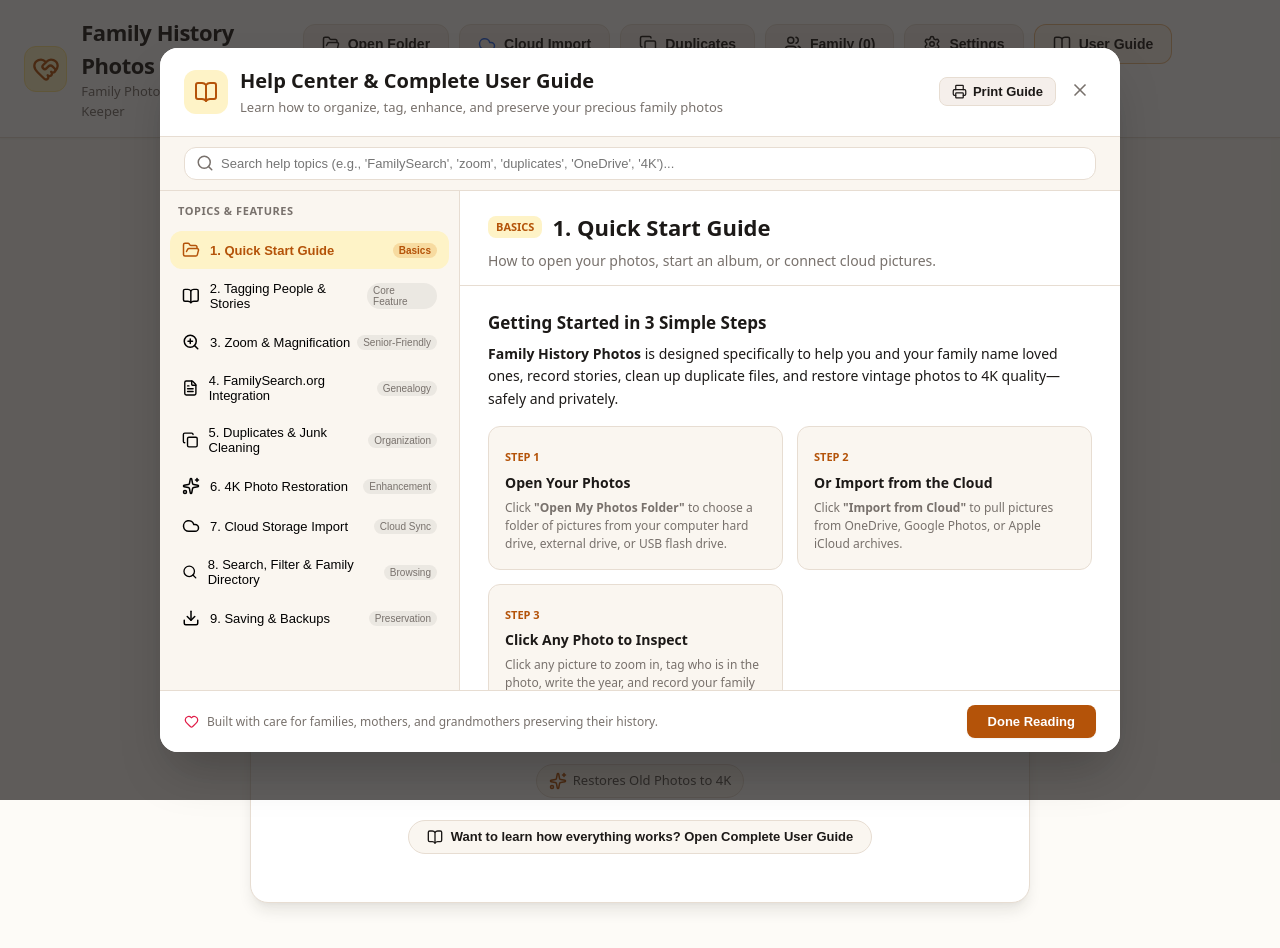
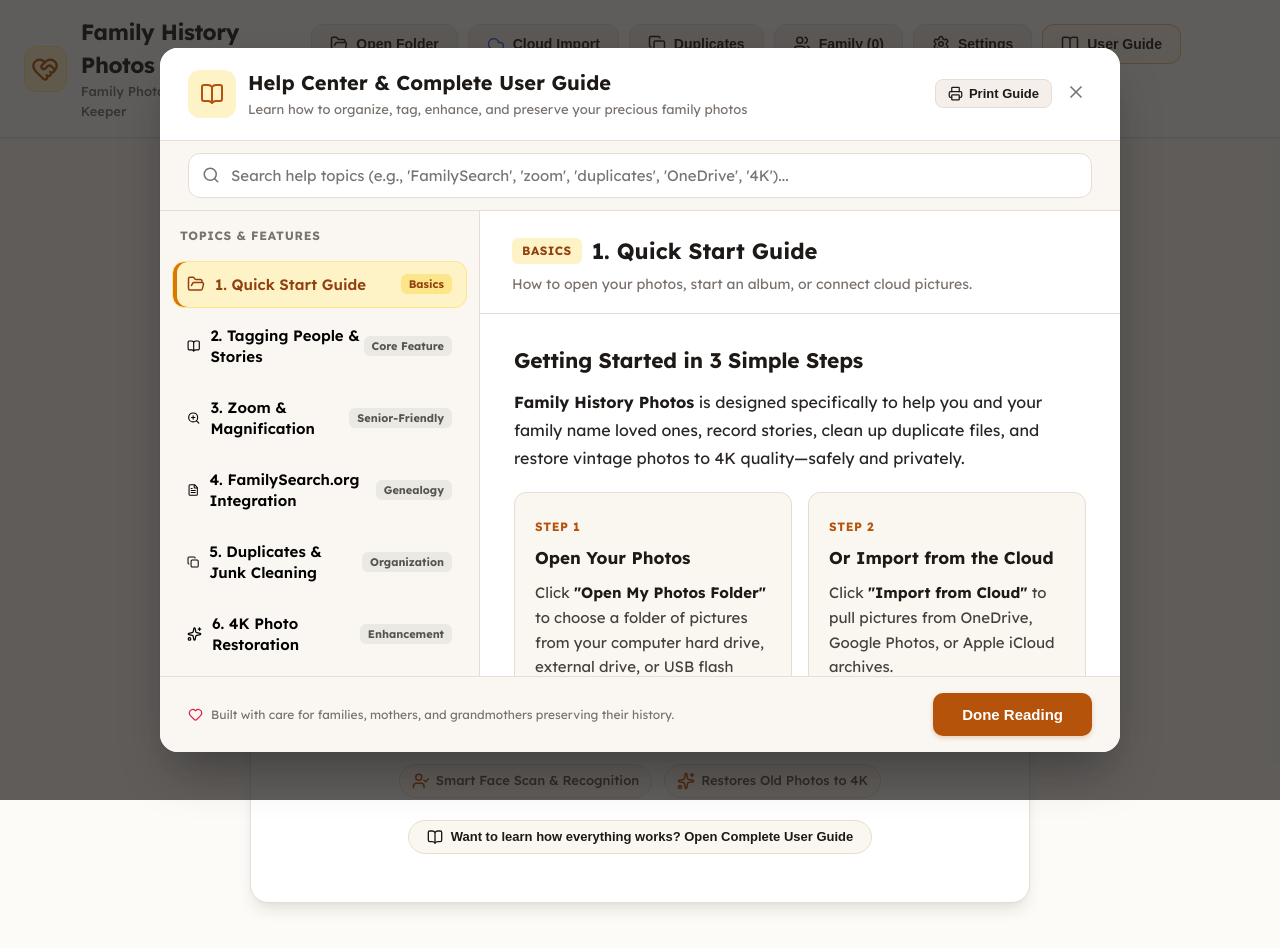
Before and after one commit to jviola60/family-history-photos, a React (Vite) app: page / in a window 1280 px wide. Both pictures are taken after a click on the button "User Guide". Shown: the top 948 px of the page. Built offline with nearby package versions, Linux system fonts and the light colour scheme.

Commit message:
Enhance font and readability for older adults with Lexend typography and larger scale

```diff
--- a/index.html
+++ b/index.html
@@ -7,7 +7,7 @@
     <title>Family History Photos - Mom's Family Memory Assistant & 4K Photo Restorer</title>
     <link rel="preconnect" href="https://fonts.googleapis.com">
     <link rel="preconnect" href="https://fonts.gstatic.com" crossorigin>
-    <link href="https://fonts.googleapis.com/css2?family=Plus+Jakarta+Sans:wght@400;500;600;700;800&display=swap" rel="stylesheet">
+    <link href="https://fonts.googleapis.com/css2?family=Lexend:wght@300;400;500;600;700&family=Plus+Jakarta+Sans:wght@400;500;600;700;800&display=swap" rel="stylesheet">
   </head>
   <body>
     <div id="root"></div>
--- a/src/components/HelpGuideModal.jsx
+++ b/src/components/HelpGuideModal.jsx
@@ -536,8 +536,8 @@ export default function HelpGuideModal({ isOpen, onClose }) {
           <button
             type="button"
             onClick={onClose}
-            className="btn btn-primary btn-sm"
-            style={{ padding: '8px 20px' }}
+            className="btn btn-primary"
+            style={{ padding: '12px 28px', fontSize: '15px', fontWeight: 700, borderRadius: '10px', boxShadow: '0 2px 5px rgba(180, 83, 9, 0.25)' }}
           >
             Done Reading
           </button>
--- a/src/index.css
+++ b/src/index.css
@@ -2326,21 +2326,22 @@
   border-radius: var(--radius-lg);
   overflow: hidden;
   background-color: var(--bg-surface);
-  box-shadow: 0 25px 50px -12px rgba(0, 0, 0, 0.25);
+  box-shadow: 0 25px 50px -12px rgba(0, 0, 0, 0.35);
+  font-family: var(--font-family);
 }
 
 .help-modal-header {
   display: flex;
   justify-content: space-between;
   align-items: center;
-  padding: 18px 24px;
+  padding: 20px 28px;
   border-bottom: 1px solid var(--border-light);
-  background-color: var(--bg-surface);
+  background-color: #FFFFFF;
 }
 
 .help-header-icon-wrap {
-  width: 44px;
-  height: 44px;
+  width: 48px;
+  height: 48px;
   border-radius: var(--radius-md);
   background-color: var(--primary-light);
   color: var(--primary);
@@ -2353,43 +2354,46 @@
   display: flex;
   align-items: center;
   position: relative;
-  padding: 10px 24px;
-  background-color: var(--bg-subtle);
+  padding: 12px 28px;
+  background-color: #FAF7F2;
   border-bottom: 1px solid var(--border-light);
 }
 
 .help-search-icon {
   position: absolute;
-  left: 36px;
+  left: 42px;
   color: var(--text-subtle);
   pointer-events: none;
 }
 
 .help-search-input {
   width: 100%;
-  padding: 8px 36px 8px 36px;
-  border-radius: var(--radius-md);
-  border: 1px solid var(--border-light);
-  background-color: var(--bg-surface);
-  font-size: 13px;
+  padding: 12px 42px 12px 42px;
+  border-radius: var(--radius-md);
+  border: 1.5px solid var(--border-light);
+  background-color: #FFFFFF;
+  font-size: 15px;
   color: var(--text-main);
   outline: none;
-  transition: border-color 0.15s ease;
+  transition: all 0.15s ease;
+  font-family: var(--font-family);
 }
 
 .help-search-input:focus {
   border-color: var(--primary);
-  box-shadow: 0 0 0 2px var(--primary-light);
+  box-shadow: 0 0 0 3px var(--primary-light);
 }
 
 .btn-clear-search {
   position: absolute;
-  right: 36px;
+  right: 42px;
   background: transparent;
   border: none;
-  font-size: 12px;
+  font-size: 13px;
+  font-weight: 600;
   color: var(--text-subtle);
   cursor: pointer;
+  padding: 4px 8px;
 }
 
 .btn-clear-search:hover {
@@ -2404,28 +2408,28 @@
 }
 
 .help-sidebar {
-  width: 300px;
-  border-right: 1px solid var(--border-light);
-  background-color: var(--bg-subtle);
+  width: 320px;
+  border-right: 1.5px solid var(--border-light);
+  background-color: #FAF7F2;
   display: flex;
   flex-direction: column;
   overflow-y: auto;
 }
 
 .help-sidebar-title {
-  padding: 12px 18px 6px 18px;
-  font-size: 11px;
-  font-weight: 700;
+  padding: 16px 20px 8px 20px;
+  font-size: 12px;
+  font-weight: 800;
   text-transform: uppercase;
-  letter-spacing: 0.05em;
-  color: var(--text-subtle);
+  letter-spacing: 0.06em;
+  color: #78716C;
 }
 
 .help-topics-list {
   display: flex;
   flex-direction: column;
-  gap: 2px;
-  padding: 6px 10px;
+  gap: 4px;
+  padding: 8px 12px;
 }
 
 .help-topic-item {
@@ -2433,42 +2437,50 @@
   align-items: center;
   justify-content: space-between;
   width: 100%;
-  padding: 10px 12px;
-  border-radius: var(--radius-md);
-  border: none;
+  padding: 12px 14px;
+  border-radius: var(--radius-md);
+  border: 1px solid transparent;
   background: transparent;
   cursor: pointer;
   text-align: left;
   transition: all 0.15s ease;
+  font-family: var(--font-family);
 }
 
 .help-topic-item:hover {
-  background-color: rgba(0, 0, 0, 0.04);
+  background-color: rgba(255, 255, 255, 0.8);
+  border-color: var(--border-light);
 }
 
 .help-topic-item.active {
-  background-color: var(--primary-light);
-  color: var(--primary);
+  background-color: #FEF3C7;
+  color: #92400E;
+  font-weight: 700;
+  border-color: #FDE68A;
+  box-shadow: inset 4px 0 0 #D97706;
+}
+
+.help-topic-label {
+  font-size: 15px;
+  line-height: 1.4;
+  color: inherit;
   font-weight: 600;
 }
 
-.help-topic-label {
-  font-size: 13px;
-  color: inherit;
-}
-
 .help-topic-badge {
-  font-size: 10px;
-  padding: 2px 6px;
-  border-radius: 999px;
+  font-size: 11px;
+  font-weight: 700;
+  padding: 3px 8px;
+  border-radius: 6px;
   background-color: rgba(0, 0, 0, 0.06);
-  color: var(--text-subtle);
+  color: #57534E;
+  white-space: nowrap;
 }
 
 .help-topic-item.active .help-topic-badge {
-  background-color: rgba(217, 119, 6, 0.2);
-  color: var(--primary);
-  font-weight: 700;
+  background-color: #FDE68A;
+  color: #92400E;
+  font-weight: 800;
 }
 
 .help-content-pane {
@@ -2476,116 +2488,129 @@
   display: flex;
   flex-direction: column;
   min-height: 0;
-  background-color: var(--bg-surface);
+  background-color: #FFFFFF;
 }
 
 .help-content-header {
-  padding: 20px 28px 14px 28px;
-  border-bottom: 1px solid var(--border-light);
+  padding: 24px 32px 18px 32px;
+  border-bottom: 1.5px solid var(--border-light);
+  background-color: #FFFFFF;
 }
 
 .help-badge-lg {
-  font-size: 11px;
-  font-weight: 700;
+  font-size: 12px;
+  font-weight: 800;
   text-transform: uppercase;
-  padding: 3px 8px;
-  border-radius: var(--radius-sm);
-  background-color: var(--primary-light);
-  color: var(--primary);
+  padding: 4px 10px;
+  border-radius: 6px;
+  background-color: #FEF3C7;
+  color: #92400E;
+  letter-spacing: 0.04em;
 }
 
 .help-content-scrollable {
   flex: 1;
   overflow-y: auto;
-  padding: 24px 28px;
+  padding: 28px 34px;
+  font-size: 16px;
+  line-height: 1.75;
 }
 
 .help-section-body h4 {
-  font-size: 17px;
-  font-weight: 700;
-  margin: 0 0 8px 0;
-  color: var(--text-main);
+  font-size: 21px;
+  font-weight: 800;
+  margin: 0 0 10px 0;
+  color: #1C1917;
+  letter-spacing: -0.01em;
 }
 
 .help-section-body p {
-  font-size: 14px;
-  line-height: 1.6;
-  color: var(--text-main);
-  margin: 0 0 16px 0;
+  font-size: 16px;
+  line-height: 1.75;
+  color: #292524;
+  margin: 0 0 18px 0;
+}
+
+.help-section-body strong {
+  color: #1C1917;
+  font-weight: 700;
 }
 
 .help-card-grid {
   display: grid;
-  grid-template-columns: repeat(auto-fit, minmax(220px, 1fr));
-  gap: 14px;
-  margin: 16px 0;
+  grid-template-columns: repeat(auto-fit, minmax(240px, 1fr));
+  gap: 16px;
+  margin: 20px 0;
 }
 
 .help-step-box {
-  background-color: var(--bg-subtle);
-  border: 1px solid var(--border-light);
-  border-radius: var(--radius-md);
-  padding: 16px;
+  background-color: #FAF6F0;
+  border: 1.5px solid var(--border-light);
+  border-radius: var(--radius-md);
+  padding: 18px 20px;
 }
 
 .help-step-num {
   display: inline-block;
-  font-size: 11px;
-  font-weight: 700;
-  color: var(--primary);
+  font-size: 12px;
+  font-weight: 800;
+  color: #B45309;
   text-transform: uppercase;
+  letter-spacing: 0.05em;
   margin-bottom: 6px;
 }
 
 .help-step-box h5 {
-  font-size: 14px;
-  font-weight: 700;
-  margin: 0 0 6px 0;
+  font-size: 17px;
+  font-weight: 700;
+  color: #1C1917;
+  margin: 0 0 8px 0;
 }
 
 .help-step-box p {
-  font-size: 12px;
-  line-height: 1.5;
-  color: var(--text-subtle);
+  font-size: 15px;
+  line-height: 1.65;
+  color: #44403C;
   margin: 0;
 }
 
 .help-callout-info {
-  display: flex;
-  align-items: flex-start;
-  gap: 12px;
-  padding: 14px 16px;
-  border-radius: var(--radius-md);
-  background-color: rgba(59, 130, 246, 0.06);
-  border: 1px solid rgba(59, 130, 246, 0.2);
-  margin: 16px 0;
-  font-size: 13px;
-  line-height: 1.5;
-}
-
-.help-feature-list {
-  display: flex;
-  flex-direction: column;
-  gap: 14px;
-  margin: 16px 0;
-}
-
-.help-feature-item {
   display: flex;
   align-items: flex-start;
   gap: 14px;
-  padding: 12px;
-  background-color: var(--bg-subtle);
-  border-radius: var(--radius-md);
-  border: 1px solid var(--border-light);
+  padding: 16px 20px;
+  border-radius: var(--radius-md);
+  background-color: #F0F9FF;
+  border: 1.5px solid #BAE6FD;
+  margin: 20px 0;
+  font-size: 15px;
+  line-height: 1.65;
+  color: #0C4A6E;
+}
+
+.help-feature-list {
+  display: flex;
+  flex-direction: column;
+  gap: 16px;
+  margin: 20px 0;
+}
+
+.help-feature-item {
+  display: flex;
+  align-items: flex-start;
+  gap: 16px;
+  padding: 16px;
+  background-color: #FAF6F0;
+  border-radius: var(--radius-md);
+  border: 1.5px solid var(--border-light);
 }
 
 .help-icon-circle {
-  width: 36px;
-  height: 36px;
+  width: 44px;
+  height: 44px;
   border-radius: 50%;
-  background-color: var(--primary-light);
-  color: var(--primary);
+  background-color: #FEF3C7;
+  color: #92400E;
   display: flex;
   align-items: center;
   justify-content: center;
@@ -2593,46 +2618,60 @@
 }
 
 .help-feature-item h5 {
-  margin: 0 0 4px 0;
-  font-size: 14px;
-  font-weight: 700;
+  margin: 0 0 6px 0;
+  font-size: 17px;
+  font-weight: 700;
+  color: #1C1917;
 }
 
 .help-feature-item p {
   margin: 0;
-  font-size: 13px;
-  color: var(--text-subtle);
-  line-height: 1.5;
+  font-size: 15px;
+  color: #44403C;
+  line-height: 1.65;
 }
 
 .help-tip-card {
-  background-color: var(--bg-subtle);
-  border-left: 4px solid var(--primary);
-  padding: 14px 18px;
-  border-radius: var(--radius-sm);
-  margin: 16px 0;
+  background-color: #FAF6F0;
+  border-left: 5px solid #D97706;
+  border: 1px solid var(--border-light);
+  border-left-width: 5px;
+  border-left-color: #D97706;
+  padding: 18px 22px;
+  border-radius: var(--radius-md);
+  margin: 20px 0;
+  box-shadow: 0 1px 3px rgba(0, 0, 0, 0.04);
 }
 
 .help-tip-card h5 {
-  margin: 0 0 6px 0;
-  font-size: 14px;
-  font-weight: 700;
+  margin: 0 0 10px 0;
+  font-size: 17px;
+  font-weight: 700;
+  color: #92400E;
 }
 
 .help-tip-card p, .help-tip-card ul, .help-tip-card ol {
-  font-size: 13px;
-  line-height: 1.6;
+  font-size: 15.5px;
+  line-height: 1.8;
   margin: 0;
-  color: var(--text-main);
+  color: #292524;
+}
+
+.help-tip-card li {
+  margin-bottom: 8px;
+}
+
+.help-tip-card li:last-child {
+  margin-bottom: 0;
 }
 
 .help-modal-footer {
   display: flex;
   justify-content: space-between;
   align-items: center;
-  padding: 14px 24px;
-  border-top: 1px solid var(--border-light);
-  background-color: var(--bg-surface);
+  padding: 16px 28px;
+  border-top: 1.5px solid var(--border-light);
+  background-color: #FAF7F2;
 }
 
 @media (max-width: 768px) {
--- a/src/styles/theme.css
+++ b/src/styles/theme.css
@@ -1,6 +1,6 @@
 /* Design System: Warm, accessible, senior-friendly aesthetic (Zero Purple / No violet) */
 :root {
-  --font-family: system-ui, -apple-system, BlinkMacSystemFont, 'Segoe UI', Roboto, Helvetica, Arial, sans-serif;
+  --font-family: 'Lexend', 'Plus Jakarta Sans', system-ui, -apple-system, BlinkMacSystemFont, 'Segoe UI', Roboto, sans-serif;
 
   /* Warm Heritage Palette */
   --bg-main: #FDFBF7;
```
